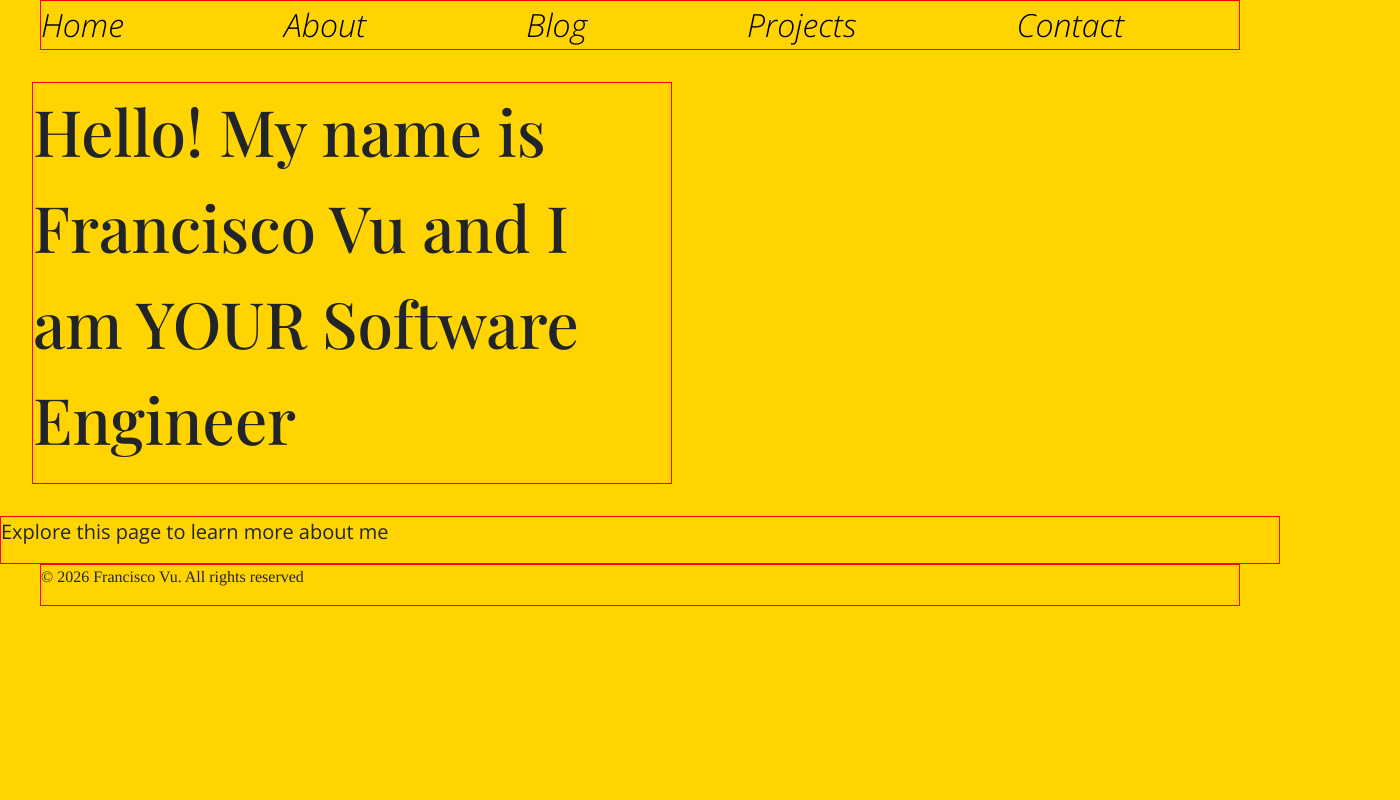
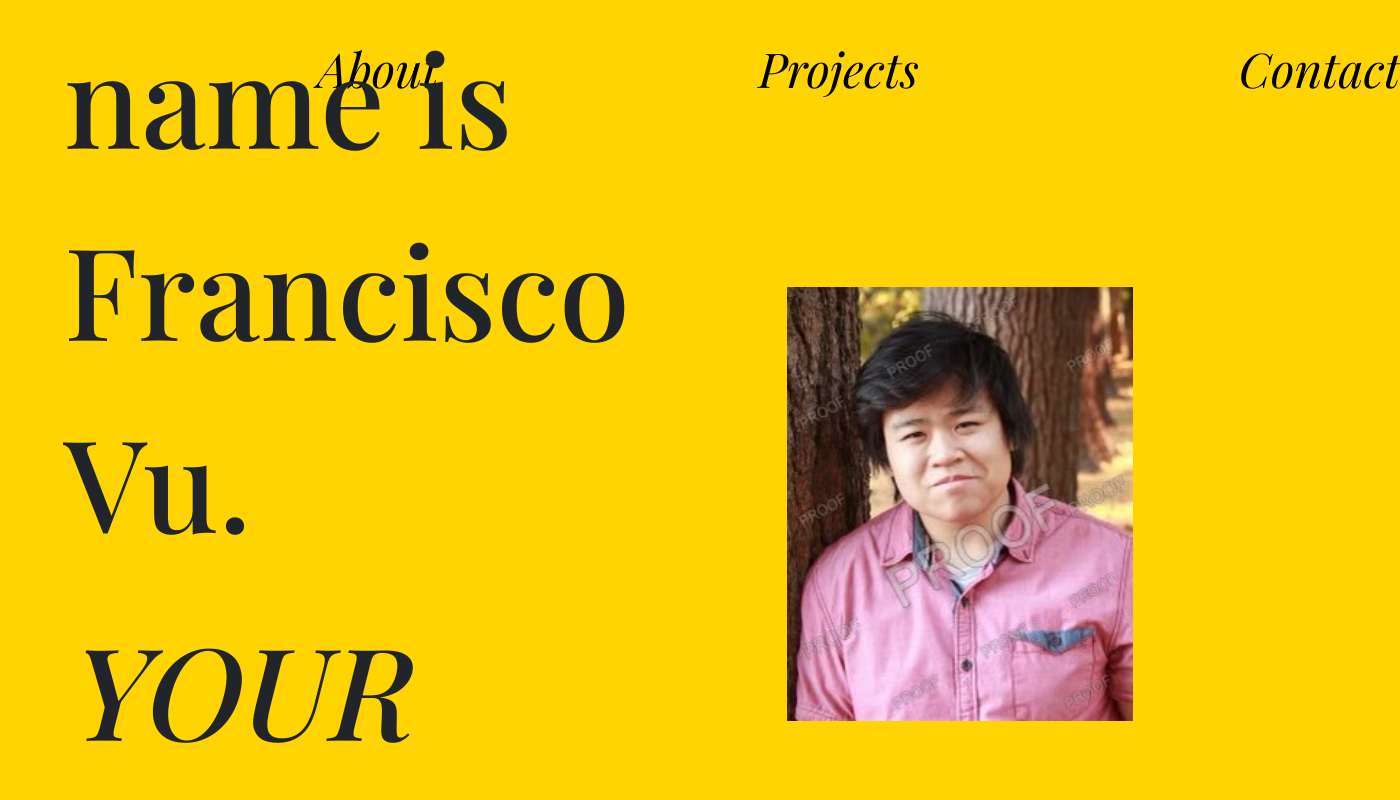
Before and after one commit to franware1/Portfolio, a React (Vite) app: page / in a window 1280 px wide. Shown: the top 800 px of the page, 1400 px wide, since content can reach past the window. Built offline with nearby package versions, Linux system fonts and the light colour scheme.

Commit message:
Updated Landing, Started About
- Added photo to both landing and about
- Centered the split containers in both
- Wrote brief about description
- Separated some of the <p> in the left landing container
- Added some skeleton styling for the other pages.

```diff
--- a/src/components/navbar.tsx
+++ b/src/components/navbar.tsx
@@ -2,15 +2,12 @@
     return (
 
         <nav>
-            <div className="nav-container">
 
-                <a href="/landing">Home</a>
-                <a href="/about">About</a>
-                <a href="/blog">Blog</a>
-                <a href="/projects">Projects</a>
-                <a href="/contact">Contact</a>
+            <a href="/landing">Home</a>
+            <a href="/about">About</a>
+            <a href="/projects">Projects</a>
+            <a href="/contact">Contact</a>
 
-            </div>
         </nav>
 
     );
--- a/src/pages/about.tsx
+++ b/src/pages/about.tsx
@@ -6,9 +6,28 @@
     return (
         <>
             <Navbar />
+
             <main>
+                <div className='about-split-container'>
+                    <div className='about-left-container'>
+                        <div className='about-left'>
+                            <img src='/public/assets/images/senior-photo.jpg'></img>
+                        </div>
+                    </div>
 
+                    <div className='about-right-container'>
+                        <div className='about-right'>
+                            <p>
+                                Hey! If you missed the massive hero text on the landing page,
+                                my name is Francisco Vu. I hail from Boston, Massachusetts and
+                                received my Bachelor's of Science degree in Computer Science from
+                                the University of Massachusetts-Boston.
+                            </p>
+                        </div>
+                    </div>
+                </div>
             </main>
+
             <Footer />
         </>
     );
--- a/src/pages/landing.tsx
+++ b/src/pages/landing.tsx
@@ -10,17 +10,28 @@
 
       <main>
 
-        <div className="hero-text-container">
-          <p>Hello! My name is Francisco Vu and I am YOUR Software Engineer</p>
-        </div>
+        <div className='landing-split-container'>
+          <div className='landing-left-container'>
+            <div className="landing-left">
+              <p>Hello, My name is Francisco Vu.</p>
+              <p><em>YOUR NEXT </em>Software Engineer</p>
 
-        <div className="hero-subtext-container">
-          <p>Explore this page to learn more about me</p>
+                <div className="landing-left-subtext">
+                  <p></p>
+                </div>
+            </div>
+          </div>
+
+          <div className='landing-right-container'>
+            <div className='landing-right'>
+              <img src="/public/assets/images/senior-photo.jpg" alt="photo of francisco" />
+
+            </div>
+          </div>
         </div>
 
       </main>
 
-      <Footer />
     </>
   );
 }
--- a/src/styles/styles.css
+++ b/src/styles/styles.css
@@ -23,13 +23,13 @@
 @font-face {
   font-family: 'italic-header';
   src: url("/assets/fonts/OpenSans-Italic-VariableFont_wdth,wght.ttf") format("truetype");
-  font-weight: 100;
+  font-weight: 350;
 }
 
 @font-face {
   font-family: 'body';
   src: url("/assets/fonts/OpenSans-VariableFont_wdth,wght.ttf") format("truetype");
-  font-weight: normal;
+  font-weight: 500;
 }
 
 @font-face {
@@ -37,7 +37,6 @@
   src: url("/assets/fonts/OpenSans-Italic-VariableFont_wdth,wght.ttf") format("truetype");
   font-weight: normal;
 }
-
 
 /* ROOT */
 :root {
@@ -57,9 +56,10 @@
 
   --font-size-sm: 0.875rem;
   --font-size-base: 1rem;
-  --font-size-lg: 1.25rem;
+  --font-size-lg: 1.50rem;
   --font-size-xl: 2rem;
-  --font-size-hero: 4rem;
+  --font-size-landing-hero: 8rem;
+  --font-size-about-body: 2rem;
 
   /* Spacing */
   --max-width: 1200px;
@@ -76,79 +76,226 @@
 
 /* BASE / RESET */
 body {
+
   background-color: var(--color-background);
   accent-color: var(--color-accent);
+  min-height: 100%;
+  display: flex;
+  flex-direction: column;
+
 }
 
 /* TYPOGRAPHY */
 
 /* LAYOUT */
 
-
 /* NAVBAR */
 nav {
+
+  accent-color: var(--color-accent);
   font-size: var(--font-size-xl);
+
   width: 100%;
-  accent-color: var(--color-accent);
+  display: flex;
   align-items: center;
+  justify-content: center;
+
+  margin-top: 2rem;
+  margin-bottom: 0;
+  gap: 20rem;
+
 }
 
 nav a {
-  font-family: var(--font-italic-header);
+
+  font-family: var(--font-italic-hero);
+  font-size: 3rem;
   color: var(--color-accent);
   text-decoration: none;
+
 }
 
-.nav-container {
-  border: 1px solid red;
-  max-width: var(--max-width);
-  margin: 0 auto;
-  display: flex;
+/* Mouse over effect */
+nav a:hover {
 
-  gap: 10rem;
+  color: var(--color-accent);
 
 }
 
 /* LANDING */
-.split-container {
+.landing-split-container {
+
   display: flex;
+  height: 100vh;
+  width: 100vw;
+
 }
 
-.hero-text-container {
-  border: 1px solid red;
+.landing-left-container{
+
+  display: flex;
+  width: 50%;
+  flex-direction: column;
+  justify-content: center;
+
+}
+
+.landing-left{
+
+  font-family: var(--font-hero);
+  font-size: var(--font-size-landing-hero);
+
+  display: flex;
+  flex-direction: column;
+  justify-content: center;
+
+  margin: 4rem;
+
+}
+
+.landing-left-subtext{
+
+  font-family: var(--font-body);
+  font-size: var(--font-size-lg);
+
+  display: flex;
+  justify-content: left;
+
+}
+
+.landing-right-container{
+
+  display: flex;
+  width: 50%;
+  flex-direction: column;
+  justify-content: center;
+
+}
+
+.landing-right{
+
   font-family: var(--font-hero);
   font-size: var(--font-size-hero);
 
-  max-width: var(--max-width);
-  width: 50%;
-
   display: flex;
-  justify-content: t center;
+  justify-content: center;
+  align-items: cent4r;
 
   margin: 2rem;
+
 }
 
-.hero-subtext-container {
-  border: 1px solid red;
-  font-family: var(--font-body);
-  font-size: var(--font-size-lg);
+.landing-right img{
+
+  width: 60%;
+  height: auto;
+
 }
 
 /* ABOUT */
+.about-split-container {
+
+  display: flex;
+  width: 100vw;
+  height: 100vh;
+
+}
+
+.about-left-container {
+
+  display: flex;
+  width: 50%;
+  flex-direction: column;
+  justify-content: center;
+
+}
+
+.about-left {
+
+  /* Image from landing shifted to the left */
+
+  font-family: var(--font-hero);
+  font-size: var(--font-size-hero);
+
+  display: flex;
+  justify-content: center;
+  align-items: center;
+
+  margin: 2rem;
+
+
+}
+
+.about-left img {
+
+  width: 60%;
+  heigth: auto;
+
+}
+
+.about-right-container {
+
+  display: flex;
+  width: 50%;
+  flex-direction: column;
+  justify-content: center;
+
+}
+
+.about-right {
+
+  font-family: var(--font-body);
+  font-size: 300%;
+
+  display: flex;
+  flex-direction: column;
+  justify-content: center;
+
+  margin: 5rem;
+
+}
 
 /* PROJECTS */
+.projects-list {
+
+}
+
+.project-container {
+
+}
+
+.project {
+
+}
+
+.project-description {
+
+}
 
 /* BLOG */
+.blog-list {
+
+}
+
+.blog-container {
+
+}
+
+.blogpost {
+
+}
 
 /* FOOTER */
 footer {
   font-family: var(--font-footer);
+  margin-top: 90vh;
 }
 
 .footer-container {
   border: 1px solid red;
   max-width: var(--max-width);
   margin: 0 auto;
+  text-align: center;
 }
 
 /* ANIMATIONS */
```
Also changed, not shown: public/assets/images/senior-photo.jpg (added), public/assets/images/smiley code.png (added).
